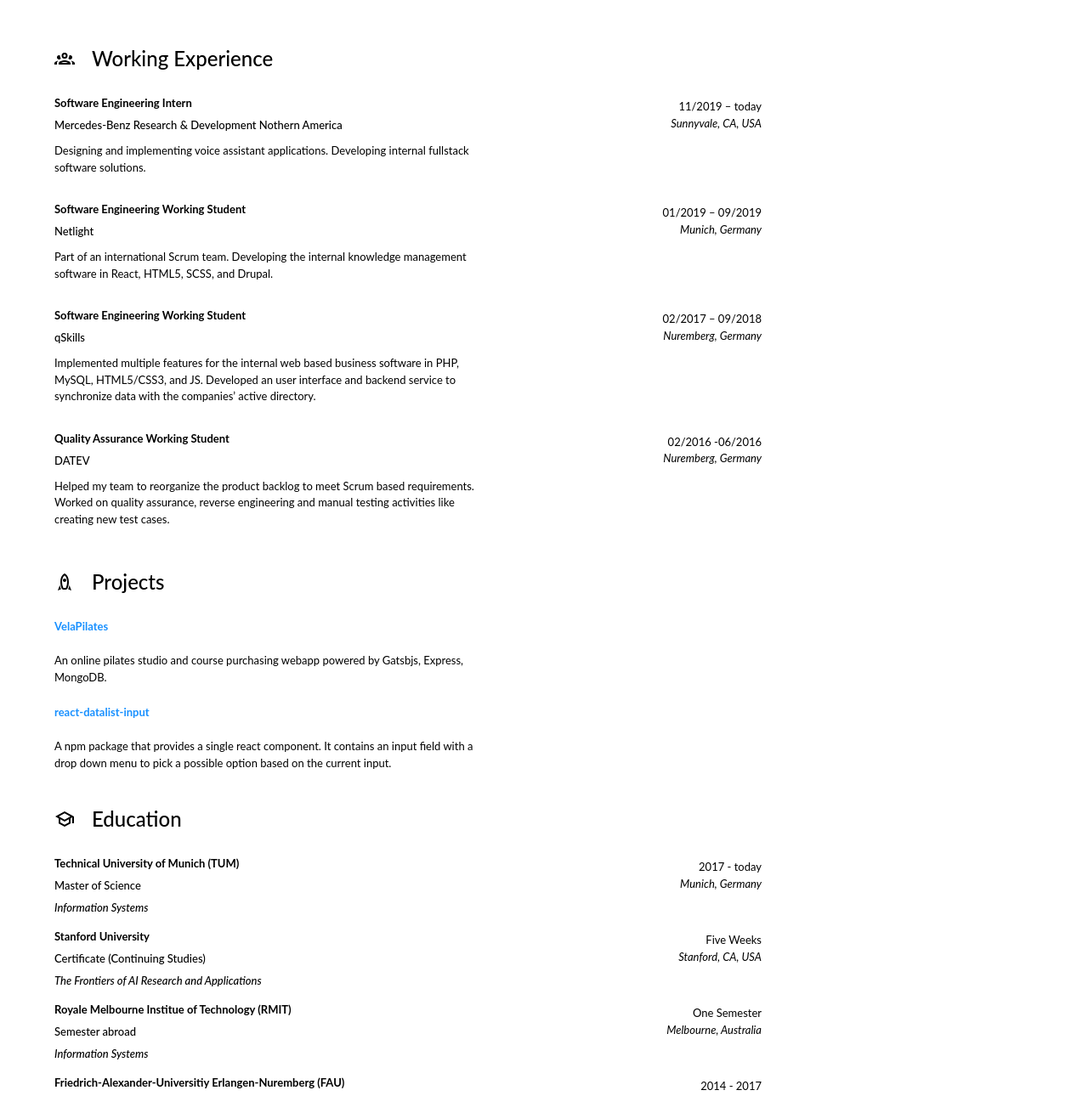
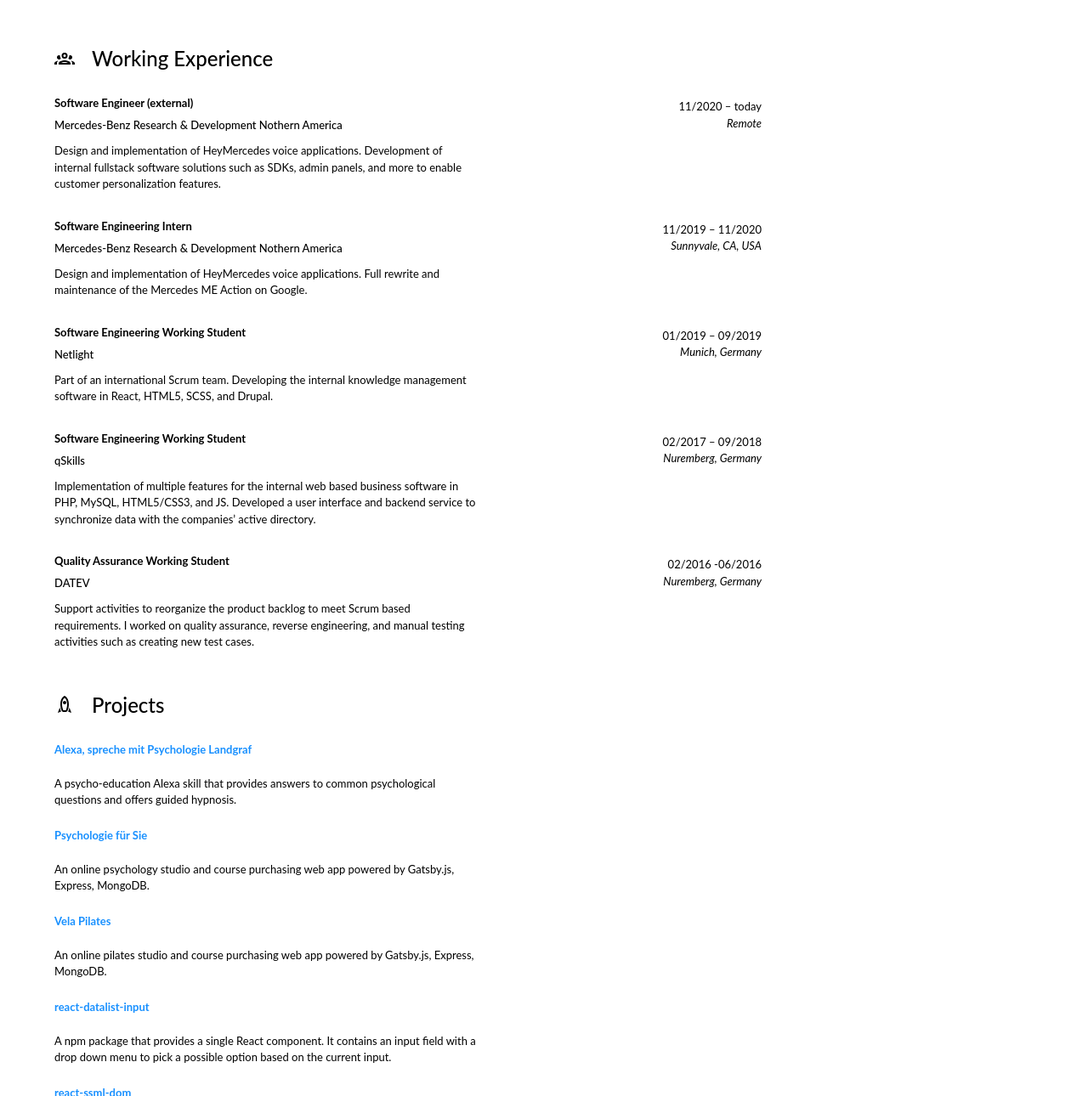
Before and after one commit to andrelandgraf/andrelandgraf, a Gatsby site: page / in a window 1280 px wide. Shown: the part 185-1475 px from the top of the page at 85% size. Built offline with nearby package versions, Linux system fonts and the light colour scheme; Gatsby itself is replaced by a stand-in of ours.

Commit message:
update CV

```diff
--- a/gatsby-config.js
+++ b/gatsby-config.js
@@ -16,7 +16,8 @@ module.exports = {
   siteMetadata: {
     siteUrl,
     title: 'Andre Landgraf',
-    description: 'Hello World! This is my personal website. Check out my CV and the tech stacks that I develop with.',
+    description:
+      'Hello World! This is my personal website. Check out my CV and the tech stacks that I develop with.',
     image: '/images/appicon.jpg',
   },
   plugins: [
--- a/src/components/download/download.jsx
+++ b/src/components/download/download.jsx
@@ -5,7 +5,7 @@ import styles from '../../enums/styles';
 import ArrowDown from '../../assets/svgs/download.svg';
 
 const ButtonLike = styled.div`
-  padding: 2px 5px;
+  padding: 5px 15px;
   border: 1px solid transparent;
   border-radius: 10px;
   border-color: ${styles.colors.fontColor};
@@ -37,6 +37,10 @@ const ButtonLike = styled.div`
   }
 `;
 
+const Text = styled.div`
+  margin-left: 8px;
+`;
+
 const DownloadButton = () => (
   <a
     href={`${process.env.GATSBY_AWS_S3}/cv.pdf`}
@@ -46,7 +50,7 @@ const DownloadButton = () => (
   >
     <ButtonLike>
       <ArrowDown />
-      Download CV
+      <Text>Download CV</Text>
     </ButtonLike>
   </a>
 );
--- a/src/pages/index.jsx
+++ b/src/pages/index.jsx
@@ -65,9 +65,17 @@ const Curriculum = styled.main`
 const experiences = [
   <Experience
     key="MBRDNA"
+    title="Software Engineer (external)"
+    description="Design and implementation of HeyMercedes voice applications. Development of internal fullstack software solutions such as SDKs, admin panels, and more to enable customer personalization features."
+    fromTo="11/2020 – today"
+    location="Remote"
+    company="Mercedes-Benz Research & Development Nothern America"
+  />,
+  <Experience
+    key="MBRDNA"
     title="Software Engineering Intern"
-    description="Designing and implementing voice assistant applications. Developing internal fullstack software solutions."
-    fromTo="11/2019 – today"
+    description="Design and implementation of HeyMercedes voice applications. Full rewrite and maintenance of the Mercedes ME Action on Google."
+    fromTo="11/2019 – 11/2020"
     location="Sunnyvale, CA, USA"
     company="Mercedes-Benz Research & Development Nothern America"
   />,
@@ -82,7 +90,7 @@ const experiences = [
   <Experience
     key="qSkills"
     title="Software Engineering Working Student"
-    description="Implemented multiple features for the internal web based business software in PHP, MySQL, HTML5/CSS3, and JS. Developed an user interface and backend service to synchronize data with the companies’ active directory."
+    description="Implementation of multiple features for the internal web based business software in PHP, MySQL, HTML5/CSS3, and JS. Developed a user interface and backend service to synchronize data with the companies’ active directory."
     fromTo="02/2017 – 09/2018"
     location="Nuremberg, Germany"
     company="qSkills"
@@ -90,7 +98,7 @@ const experiences = [
   <Experience
     key="DATEV"
     title="Quality Assurance Working Student"
-    description="Helped my team to reorganize the product backlog to meet Scrum based requirements. Worked on quality assurance, reverse engineering and manual testing activities like creating new test cases."
+    description="Support activities to reorganize the product backlog to meet Scrum based requirements. I worked on quality assurance, reverse engineering, and manual testing activities such as creating new test cases."
     fromTo="02/2016 -06/2016"
     location="Nuremberg, Germany"
     company="DATEV"
@@ -99,16 +107,34 @@ const experiences = [
 
 const projects = [
   <Project
+    key="PsychologieAlexa"
+    title="Alexa, spreche mit Psychologie Landgraf"
+    link="https://www.amazon.de/andrelandgraf-Psychologie-f%C3%BCr-Sie/dp/B08X1VTX53/"
+    description="A psycho-education Alexa skill that provides answers to common psychological questions and offers guided hypnosis."
+  />,
+  <Project
+    key="Psychologie"
+    title="Psychologie für Sie"
+    link="https://psychologie-landgraf.de/"
+    description="An online psychology studio and course purchasing web app powered by Gatsby.js, Express, MongoDB."
+  />,
+  <Project
     key="VelaPilates"
-    title="VelaPilates"
+    title="Vela Pilates"
     link="https://velapilates.de/"
-    description="An online pilates studio and course purchasing webapp powered by Gatsbjs, Express, MongoDB."
+    description="An online pilates studio and course purchasing web app powered by Gatsby.js, Express, MongoDB."
   />,
   <Project
     key="react-datalist-input"
     title="react-datalist-input"
     link="https://www.npmjs.com/package/react-datalist-input"
-    description="A npm package that provides a single react component. It contains an input field with a drop down menu to pick a possible option based on the current input."
+    description="A npm package that provides a single React component. It contains an input field with a drop down menu to pick a possible option based on the current input."
+  />,
+  <Project
+    key="react-ssml-dom"
+    title="react-ssml-dom"
+    link="https://www.npmjs.com/package/react-ssml-dom"
+    description="A npm package that provides a React renderer for voice applications. react-ssml-dom is a research project that aims to take advantage of React and its component-based UI development for voice UIs. It also provides a middleware engine to parse any request from any vendor to a unified runtime payload and then revert back the response to the vendor-based response JSON."
   />,
 ];
 
@@ -118,7 +144,7 @@ const educations = [
     univeristy="Technical University of Munich (TUM)"
     degree="Master of Science"
     major="Information Systems"
-    fromTo="2017 - today"
+    fromTo="2017 - 2021"
     location="Munich, Germany"
   />,
   <Education
```
Also changed, not shown: src/pages/uses.jsx (+22 -3 lines).
